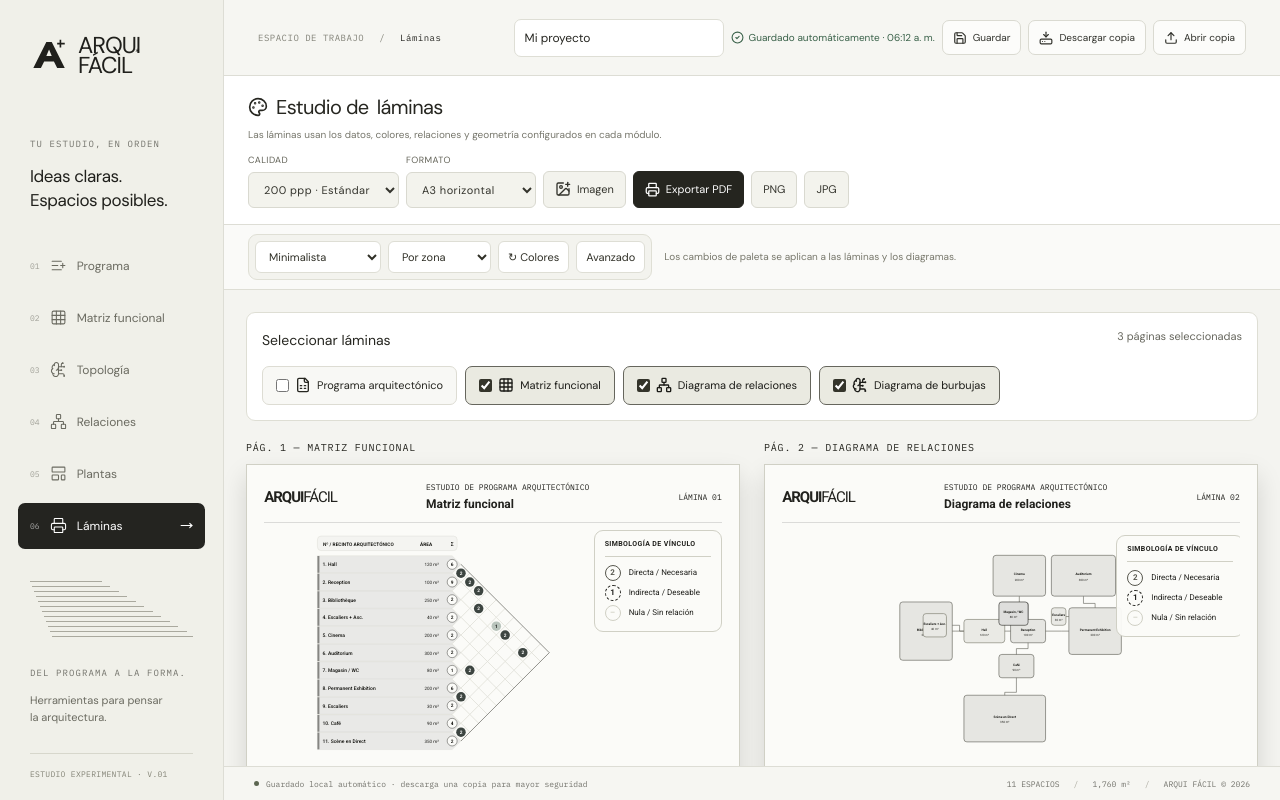
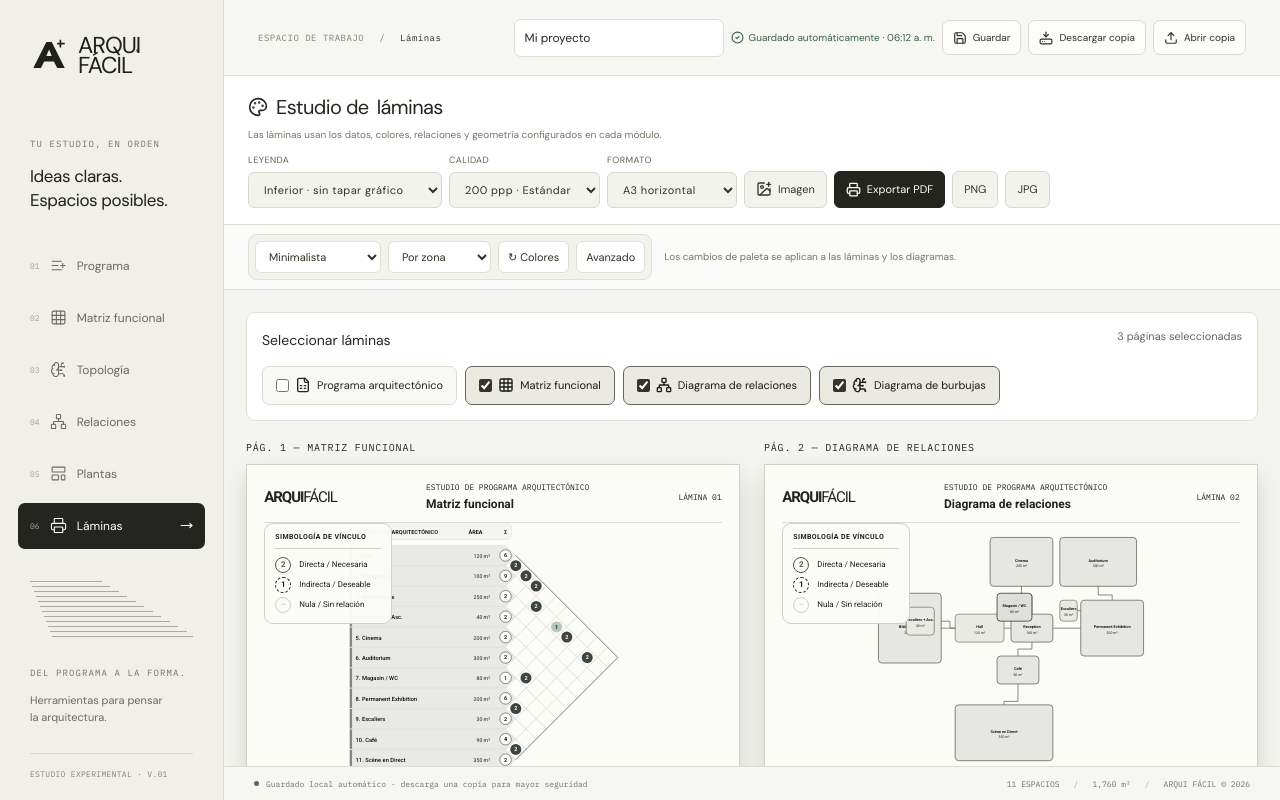
Before and after one commit to yhovelalex-lgtm/ARQUI-FACIL-APP-PARA-PROGRAMA-ARQUITECTONICO, a React (Vite) app: page / in a window 1280 px wide. Both pictures are taken after a click on the button "06 Láminas". Built offline with nearby package versions, Linux system fonts and the light colour scheme.

Commit message:
fix(print): ajustar encuadres y separar leyendas de los diagramas en láminas

```diff
--- a/src/PrintStudio.jsx
+++ b/src/PrintStudio.jsx
@@ -13,16 +13,17 @@ const viewMeta = [
 const viewBoxFor = (nodes, type) => {
   if (!nodes.length) return '0 0 800 600';
   const bounds=nodes.map(n=>{
-    const r=type==='topology'?(n.radius||Math.max(30,Math.sqrt(Math.max(n.area||1,1))*8))+25:25;
+    const r=type==='topology'?(n.radius||Math.max(30,Math.sqrt(Math.max(n.area||1,1))*8))*1.8+54:25;
     return type==='topology'?[n.x-r,n.y-r,n.x+r,n.y+r]:[n.x-r,n.y-r,n.x+(n.w||120)+r,n.y+(n.h||80)+r];
   });
   const minX=Math.min(...bounds.map(b=>b[0])),minY=Math.min(...bounds.map(b=>b[1]));
   const maxX=Math.max(...bounds.map(b=>b[2])),maxY=Math.max(...bounds.map(b=>b[3]));
-  return [minX-55,minY-55,Math.max(220,maxX-minX+110),Math.max(180,maxY-minY+110)].join(' ');
+  return [minX-25,minY-25,Math.max(220,maxX-minX+50),Math.max(180,maxY-minY+50)].join(' ');
 };
 
 export default function PrintStudioView({ spaces, matrix, getRelation, currentPalette, getSpaceColor, selectedPaletteId, setSelectedPaletteId, customPalette, handleImageUpload, showAreaText, topologyTextPos, topologyTextSize, matrixTriangular, topologyNodes, showGooey, gooeyStrength, showFlows, floorPlanProposals, colors, typography, legendPositions, graphicControls, selectedViews, setSelectedViews, pageFormat, setPageFormat, printDpi, setPrintDpi, matrixDisplayMode }) {
   const [isExporting,setIsExporting]=useState(false);
+  const [printLegendPlacement,setPrintLegendPlacement]=useState('bottom');
   const [exportError,setExportError]=useState('');
   const inputRef=useRef(null);
   const validViews=viewMeta.filter(v=>v.id!=='floorplan'||floorPlanProposals.length>0);
@@ -42,7 +43,7 @@ export default function PrintStudioView({ spaces, matrix, getRelation, currentPa
   ];
 
   const artwork=(id)=>{
-    if(id==='matrix')return <div className="af-sheet-matrix"><MatrixDiamond spaces={spaces} getRelation={getRelation} palette={currentPalette} getSpaceColor={getSpaceColor} colors={colors} variant={matrixTriangular?'diamond':'square'} labelTextSize={typography.labelSize} areaTextSize={typography.areaSize} displayMode={matrixDisplayMode}/></div>;
+    if(id==='matrix')return <div className="af-sheet-matrix"><MatrixDiamond spaces={spaces} getRelation={getRelation} palette={currentPalette} getSpaceColor={getSpaceColor} colors={colors} variant={matrixTriangular?'diamond':'square'} labelTextSize={typography.labelSize} areaTextSize={typography.areaSize} displayMode={matrixDisplayMode} printFit/></div>;
     if(id==='topology')return <TopologyArtwork nodes={topology} matrix={matrix} getSpaceColor={getSpaceColor} palette={currentPalette} colors={colors} showGooey={showGooey} gooeyStrength={gooeyStrength} showAreaText={showAreaText} topologyTextPos={topologyTextPos} topologyTextSize={typography.labelSize} areaTextSize={typography.areaSize} viewBox={viewBoxFor(topology,'topology')} idPrefix="print-topology"/>;
     if(id==='flowdiagram')return <FlowArtwork spaces={spaces} matrix={matrix} getSpaceColor={getSpaceColor} palette={currentPalette} colors={colors} showAreaText={showAreaText} showFlows={showFlows} labelTextSize={typography.labelSize} areaTextSize={typography.areaSize} viewBox={viewBoxFor(spaces,'flow')} idPrefix="print-flow"/>;
     if(id==='program')return <table className="af-sheet-program"><thead><tr><th>Nº</th><th>Recinto arquitectónico</th><th>Zona</th><th>Área</th></tr></thead><tbody>{spaces.map((s,i)=><tr key={s.id}><td>{i+1}</td><td style={{color:getSpaceColor(s)}}>{s.name}</td><td>{s.subzone||s.zone}</td><td>{s.area} m²</td></tr>)}</tbody><tfoot><tr><td colSpan="3">ÁREA TOTAL</td><td>{spaces.reduce((a,s)=>a+Number(s.area||0),0).toFixed(2)} m²</td></tr></tfoot></table>;
@@ -58,9 +59,11 @@ export default function PrintStudioView({ spaces, matrix, getRelation, currentPa
   };
   const sheet=(id,index)=><div id={'af-sheet-preview-'+id} className="af-sheet-page" key={id} style={{aspectRatio:pageFormat.w+'/'+pageFormat.h,background:currentPalette.bg,color:currentPalette.text,borderColor:currentPalette.lines,fontFamily:typography.fontFamily}}>
     <div className="af-sheet-header"><strong>ARQUI<span>FÁCIL</span></strong><div><span>ESTUDIO DE PROGRAMA ARQUITECTÓNICO</span><b>{viewMeta.find(v=>v.id===id)?.title}</b></div><small>{'LÁMINA '+String(index+1).padStart(2,'0')}</small></div>
-    <div className={'af-sheet-body af-sheet-body-'+id} style={{borderColor:currentPalette.lines}}>
-      {artwork(id)}
-      {meta[id]&&<LegendOverlay palette={{...currentPalette,bg:colors.legendBg,lines:colors.legendBorder}} position={meta[id]} printable items={legendItems}/>}
+    <div className={'af-sheet-body af-sheet-body-'+id+' af-sheet-layout-'+printLegendPlacement} style={{borderColor:currentPalette.lines}}>
+      <div className="af-sheet-graphic">{artwork(id)}</div>
+      {meta[id] && printLegendPlacement!=='hidden' && <div className="af-sheet-legend-region">
+        <LegendOverlay palette={{...currentPalette,bg:colors.legendBg,lines:colors.legendBorder}} position={printLegendPlacement==='editor'?meta[id]:{x:0,y:0}} printable items={legendItems}/>
+      </div>}
     </div>
     <div className="af-sheet-footer"><span>ARQUI-FÁCIL / PROGRAMA ARQUITECTÓNICO</span><span>{spaces.length} RECINTOS · {spaces.reduce((a,s)=>a+Number(s.area||0),0).toLocaleString('es-PE')} m²</span><span>{pageFormat.w+' × '+pageFormat.h+' mm'}</span></div>
   </div>;
@@ -99,6 +102,7 @@ export default function PrintStudioView({ spaces, matrix, getRelation, currentPa
     <div className="af-print-header">
       <div><h2><Palette size={20}/> Estudio de <b>láminas</b></h2><p>Las láminas usan los datos, colores, relaciones y geometría configurados en cada módulo.</p></div>
       <div className="af-print-actions">
+        <label>LEYENDA <select aria-label="Ubicación de leyenda para impresión" value={printLegendPlacement} onChange={e=>setPrintLegendPlacement(e.target.value)}><option value="bottom">Inferior · sin tapar gráfico</option><option value="right">Derecha · sin tapar gráfico</option><option value="hidden">Ocultar en láminas</option><option value="editor">Misma ubicación del editor</option></select></label>
         <label>CALIDAD <select aria-label="Resolución de impresión" value={printDpi} onChange={e=>setPrintDpi(Number(e.target.value))}><option value={150}>150 ppp · Borrador</option><option value={200}>200 ppp · Estándar</option><option value={300}>300 ppp · Alta</option></select></label>
         <label>FORMATO <select aria-label="Formato de papel" value={pageFormat.w+'x'+pageFormat.h} onChange={e=>{const [w,h]=e.target.value.split('x').map(Number);setPageFormat({w,h});}}><option value="420x297">A3 horizontal</option><option value="297x420">A3 vertical</option><option value="297x210">A4 horizontal</option><option value="210x297">A4 vertical</option><option value="594x420">A2 horizontal</option></select></label>
         <button className="af-print-image" title="Extraer paleta desde una imagen" onClick={()=>inputRef.current?.click()}><ImagePlus size={16}/> Imagen</button><input type="file" accept="image/*" ref={inputRef} style={{display:'none'}} onChange={handleImageUpload}/>
```
